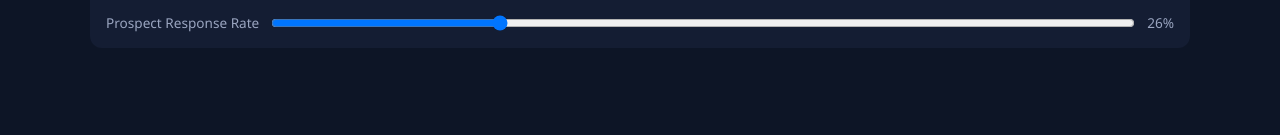
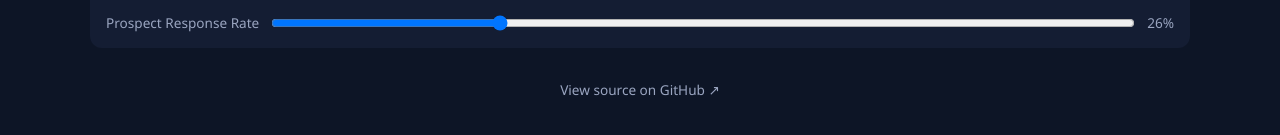
Before and after one commit to veniengermanmag-boop/js-calculator, a plain HTML site: page index.html in a window 1280 px wide. Shown: the part 605-740 px from the top of the page. Drawn offline with Linux system fonts and the light colour scheme.

Commit message:
Add footer with GitHub link to index.html

```diff
--- a/index.html
+++ b/index.html
@@ -68,6 +68,11 @@
       </label>
     </div>
   </div>
+  <footer style="text-align:center; margin-top:20px; padding:10px;">
+  <a href="https://github.com/veniengermanmag-boop/js-calculator" target="_blank" style="color:#9aa5c0; text-decoration:none; font-size:0.85rem;">
+    View source on GitHub ↗
+  </a>
+  </footer>
   <script src="script.js"></script>
 </body>
 </html>
```
